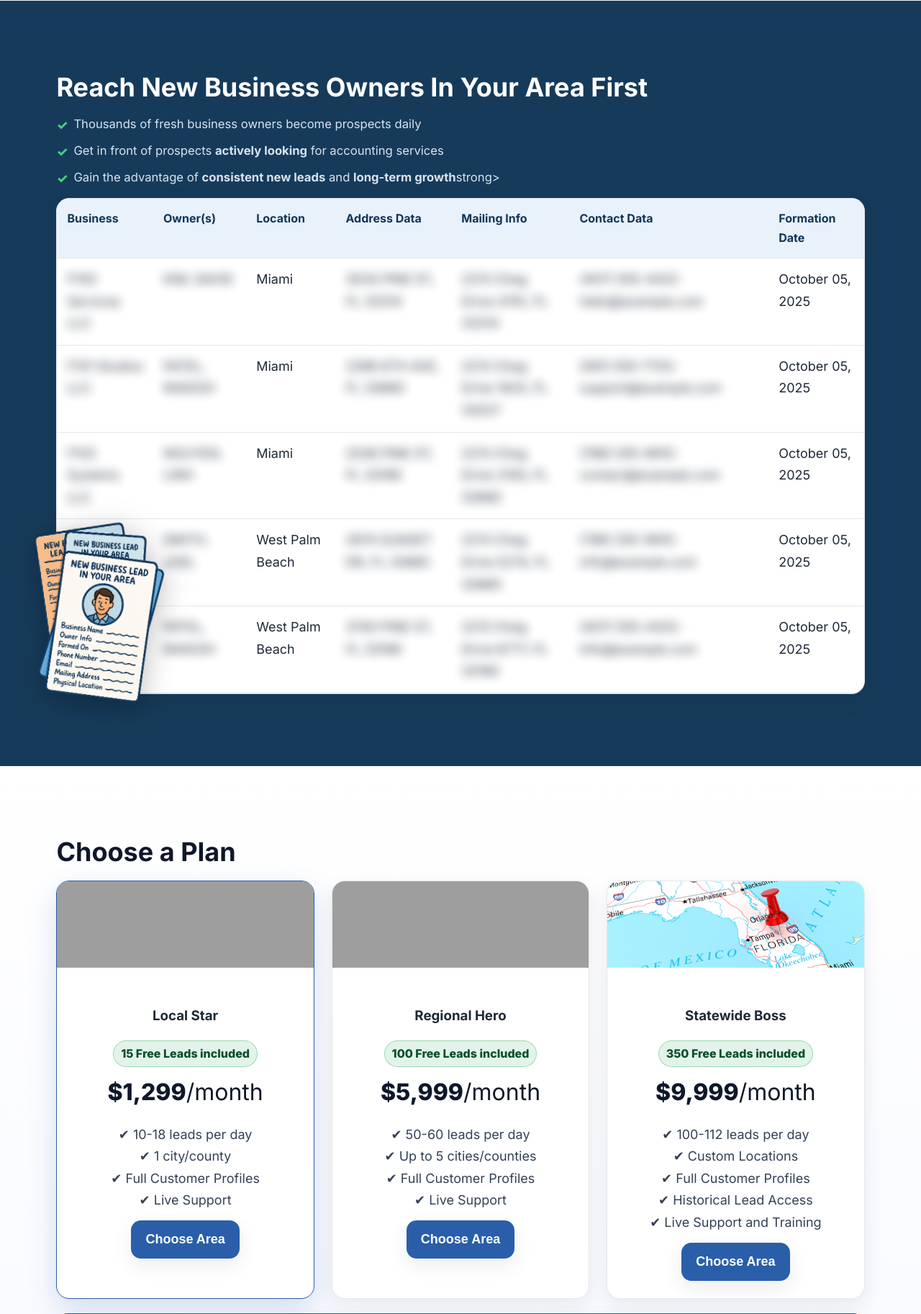
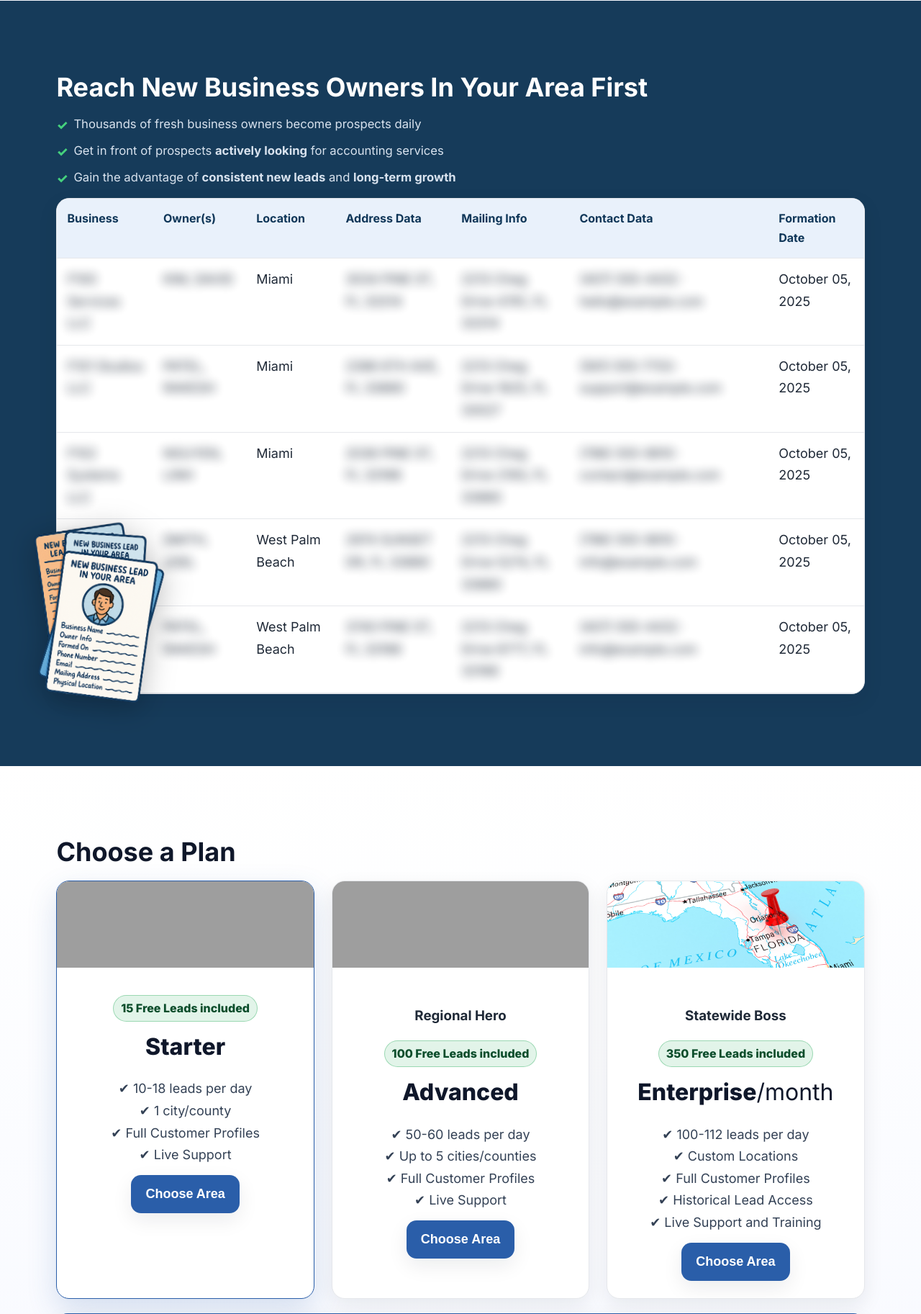
Before and after one commit to rileygiauque/mybusinessleadfinder, a Flask app: page / in a window 1280 px wide. Shown: the part 1487-3312 px from the top of the page at 72% size. Run offline with Flask 3, Linux system fonts and the light colour scheme; data that the repository does not hold is empty; parts of the project's set-up code (start-up, migrations or seed data) failed here and were passed over; grey boxes are pictures that could not be loaded.

Commit message:
Update index.html

```diff
--- a/nbp/templates/index.html
+++ b/nbp/templates/index.html
@@ -979,7 +979,7 @@ document.addEventListener('DOMContentLoaded', () => {
     <ul id="results-subtitle" class="results-subtitle">
       <li>Thousands of fresh business owners become prospects daily</li>
       <li>Get in front of prospects <strong>actively looking</strong> for accounting services</li>
-      <li>Gain the advantage of <strong>consistent new leads</strong> and <strong>long-term growth</strong>strong></li>
+      <li>Gain the advantage of <strong>consistent new leads</strong> and <strong>long-term growth</strong></li>
     </ul>
       <div class="table-wrap">
   <table class="only-city-visible" id="preview-table">
@@ -1089,9 +1089,9 @@ document.addEventListener('DOMContentLoaded', () => {
         <div class="pricing-card featured">
           <img class="pricing-photo" src="{{ url_for('static', filename='img/6.png') }}" alt="Local storefront" />
           <div class="pricing-body">
-            <h3>Local Star</h3>
+            <!-- <h3>Local Star</h3>-->
             <div class="trial-kicker"><span class="trial-badge">15 Free Leads included</span></div>
-            <div class="price">$1,299<span style="font-weight:400">/month</span></div>
+            <div class="price">Starter<span style="font-weight:400"></span></div>
             <ul style="list-style:none;padding:0;margin:0 0 12px 0;font-size:18px;color:var(--ink-600)">
               <li>✔ 10-18 leads per day</li><li>✔ 1 city/county</li><li>✔ Full Customer Profiles</li><li>✔ Live Support</li>
             </ul>
@@ -1104,7 +1104,7 @@ document.addEventListener('DOMContentLoaded', () => {
           <div class="pricing-body">
             <h3>Regional Hero</h3>
             <div class="trial-kicker"><span class="trial-badge">100 Free Leads included</span></div>
-            <div class="price">$5,999<span style="font-weight:400">/month</span></div>
+            <div class="price">Advanced<span style="font-weight:400"></span></div>
             <ul style="list-style:none;padding:0;margin:0 0 12px 0;font-size:18px;color:var(--ink-600)">
               <li>✔ 50-60 leads per day</li><li>✔ Up to 5 cities/counties</li><li>✔ Full Customer Profiles</li><li>✔ Live Support</li>
             </ul>
@@ -1117,7 +1117,7 @@ document.addEventListener('DOMContentLoaded', () => {
           <div class="pricing-body">
             <h3>Statewide Boss</h3>
             <div class="trial-kicker"><span class="trial-badge">350 Free Leads included</span></div>
-            <div class="price">$9,999<span style="font-weight:400">/month</span></div>
+            <div class="price">Enterprise<span style="font-weight:400">/month</span></div>
             <ul style="list-style:none;padding:0;margin:0 0 12px 0;font-size:18px;color:var(--ink-600)">
               <li>✔ 100-112 leads per day</li><li>✔ Custom Locations</li><li>✔ Full Customer Profiles</li><li>✔ Historical Lead Access</li><li>✔ Live Support and Training</li>
             </ul>
@@ -1137,7 +1137,7 @@ document.addEventListener('DOMContentLoaded', () => {
 </div>
 
       <p class="pricing-note">
-        Each plan provides access to leads within your selected territory, meaning we limit distribution of your leads to non-competing clients in your selected geographic area.
+        Each plan provides access to leads within your selected territory. We limit the distribution of leads in your area and do not send them to directly to anyone other than <strong>you</strong>.
       </p>
     </div>
   </div>
```
